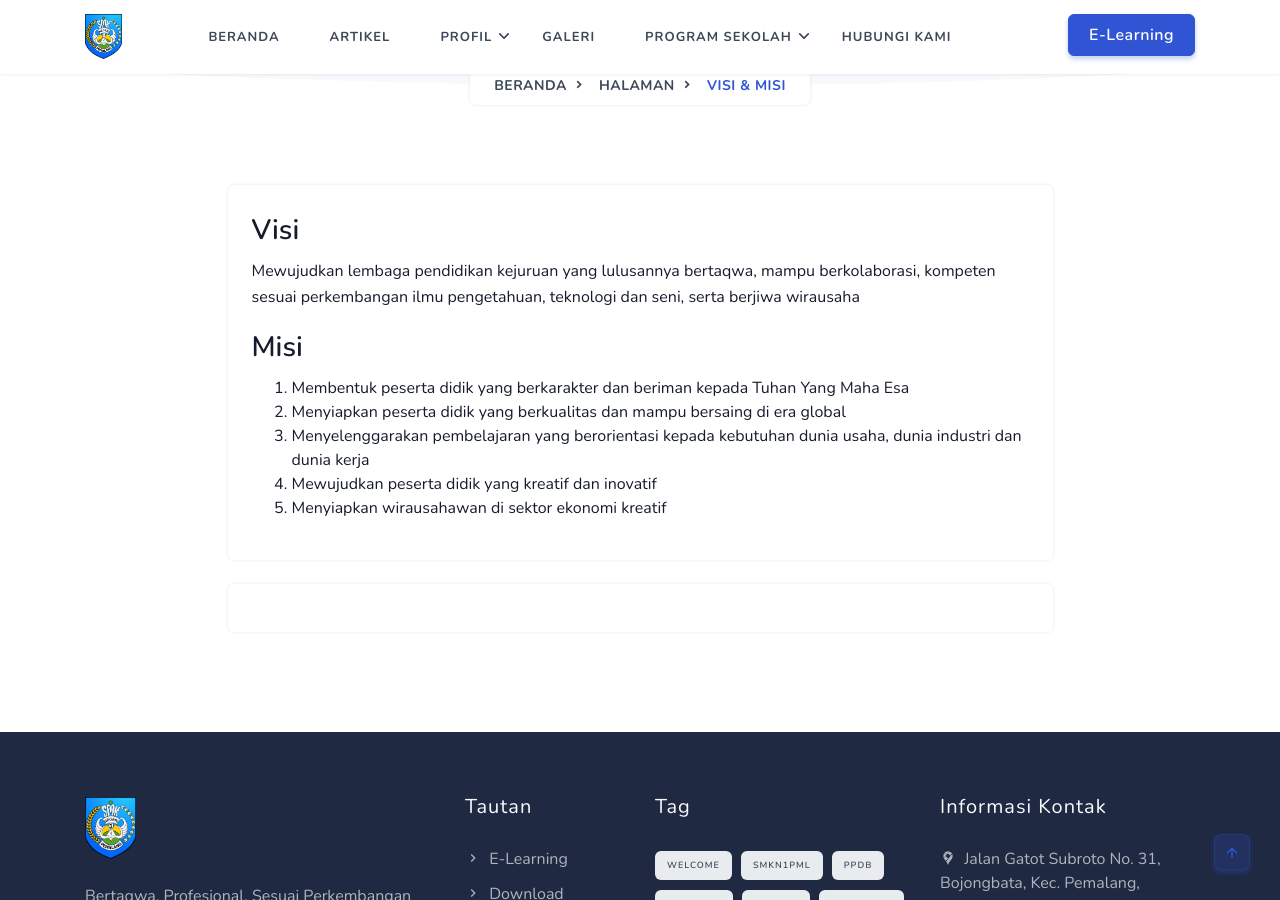
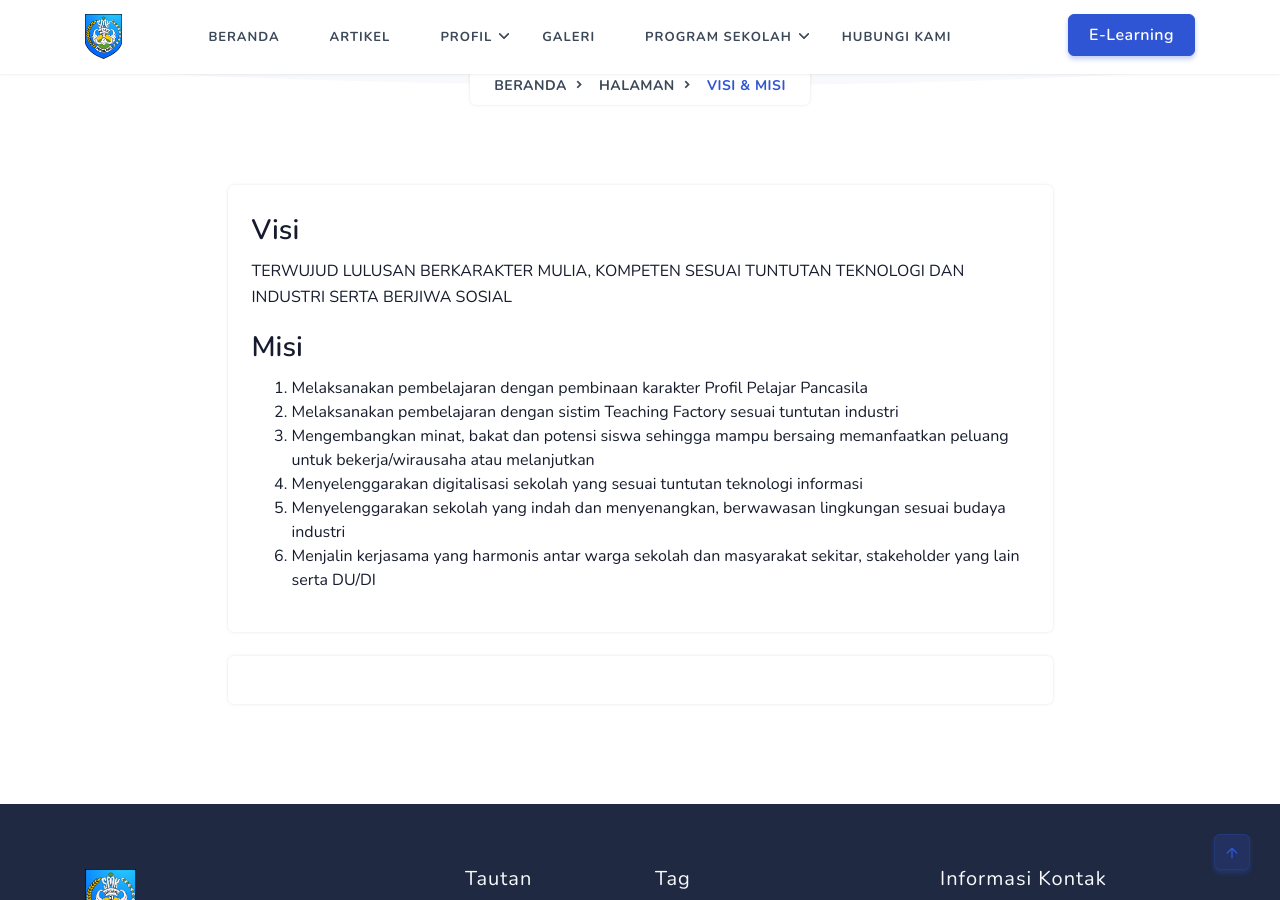
Before and after one commit to smkn1pml/website, a Jekyll site: the page built from _pages/visi-misi.md, in a window 1280 px wide and 900 px high, scrolled down 344 px. Built offline with Jekyll 4.4.1, drawn with Linux system fonts in a browser that asks for light colours; comment, search, counter and statistics services are not loaded.

Commit message:
Update Halaman “visi-misi”

```diff
--- a/_pages/visi-misi.md
+++ b/_pages/visi-misi.md
@@ -5,12 +5,21 @@ date: 2021-01-18T05:43:43.960Z
 ---
 ### Visi
 
-> Mewujudkan lembaga pendidikan kejuruan yang lulusannya bertaqwa, mampu berkolaborasi, kompeten sesuai perkembangan ilmu pengetahuan, teknologi dan seni, serta berjiwa wirausaha
+> <!--StartFragment-->
+>
+> TERWUJUD LULUSAN BERKARAKTER MULIA, KOMPETEN SESUAI TUNTUTAN TEKNOLOGI DAN INDUSTRI SERTA BERJIWA SOSIAL
+>
+> <!--EndFragment-->
 
 ### Misi
 
-1. Membentuk peserta didik yang berkarakter dan beriman kepada Tuhan Yang Maha Esa
-2. Menyiapkan peserta didik yang berkualitas dan mampu bersaing di era global
-3. Menyelenggarakan pembelajaran yang berorientasi kepada kebutuhan dunia usaha, dunia industri dan dunia kerja
-4. Mewujudkan peserta didik yang kreatif dan inovatif
-5. Menyiapkan wirausahawan di sektor ekonomi kreatif
+<!--StartFragment-->
+
+1. Melaksanakan pembelajaran dengan pembinaan karakter Profil Pelajar Pancasila
+2. Melaksanakan pembelajaran dengan sistim Teaching Factory sesuai tuntutan industri
+3. Mengembangkan minat, bakat dan potensi siswa sehingga mampu bersaing memanfaatkan peluang untuk bekerja/wirausaha atau melanjutkan
+4. Menyelenggarakan digitalisasi sekolah yang sesuai tuntutan teknologi informasi
+5. Menyelenggarakan sekolah yang indah dan menyenangkan, berwawasan lingkungan sesuai budaya industri
+6. Menjalin kerjasama yang harmonis antar warga sekolah dan masyarakat sekitar, stakeholder yang lain serta DU/DI
+
+<!--EndFragment-->
```
